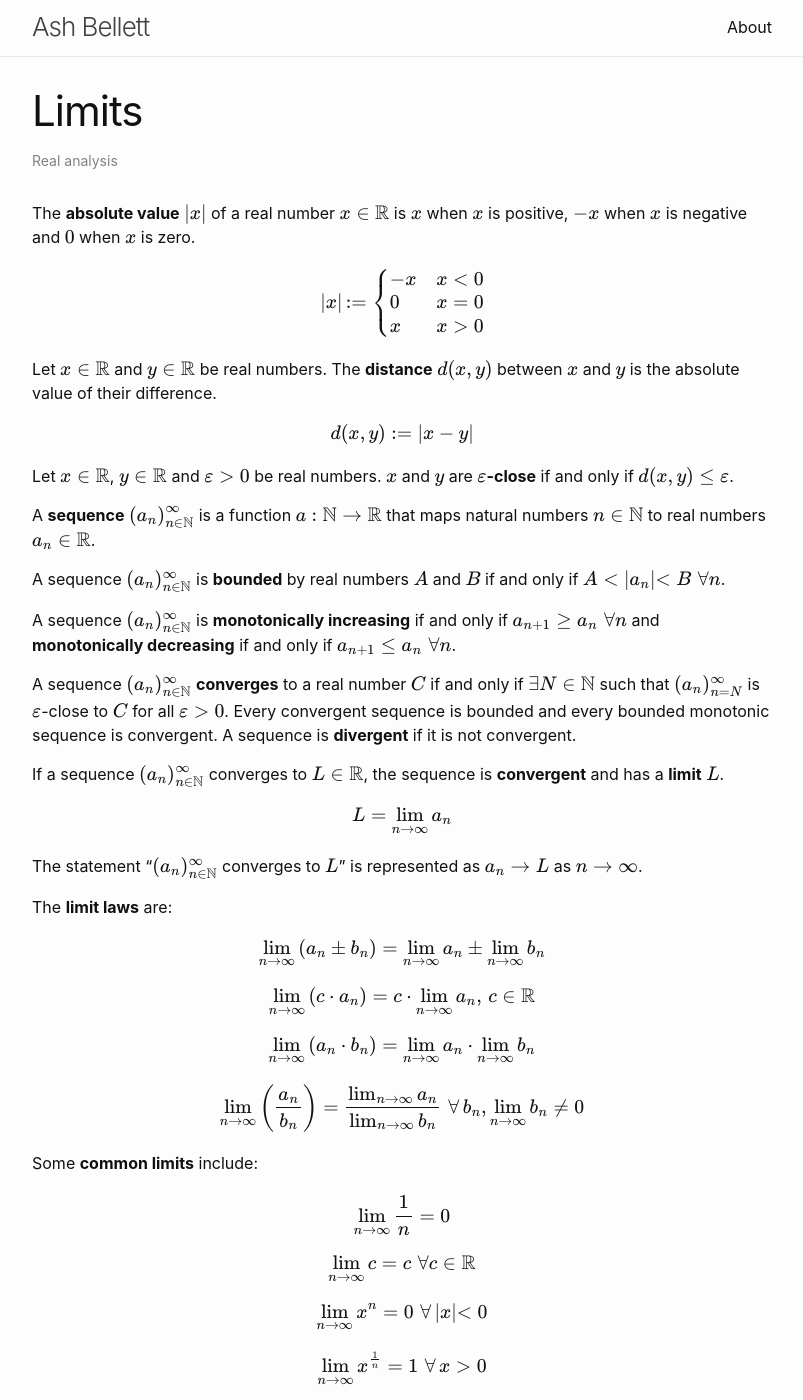
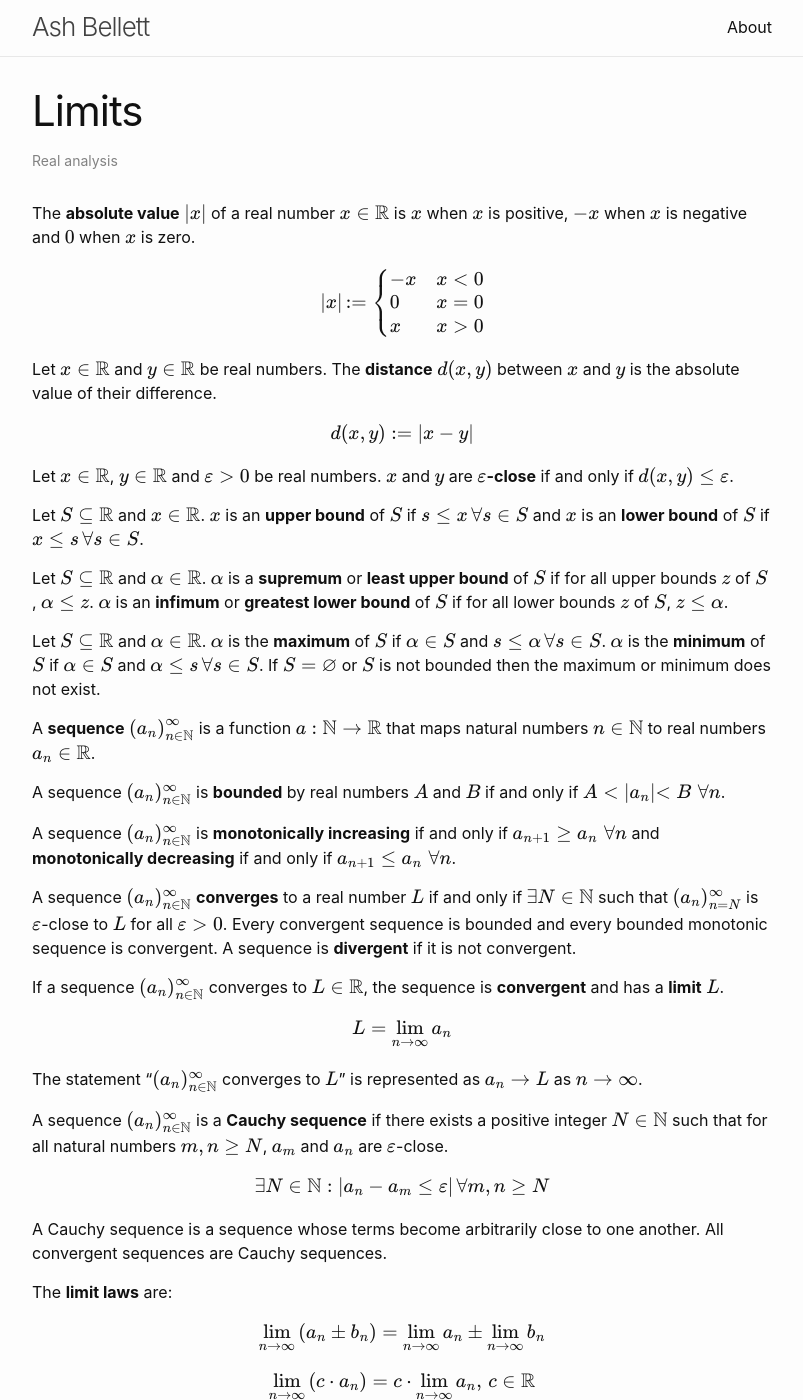
Before and after one commit to ashbellett/ashbellett.github.io, a Jekyll site: the page built from _real-analysis/limits.md, in a window 1280 px wide and 1400 px high. Shown: the whole window, without its empty margins (238-1041 px from the left). Built offline with Jekyll 4.4.1, drawn with Linux system fonts in a browser that asks for light colours; some web fonts are replaced.

Commit message:
Add to sets and limits notes

```diff
--- a/_real-analysis/limits.md
+++ b/_real-analysis/limits.md
@@ -21,19 +21,31 @@ $$d(x,y) := \lvert x-y\lvert$$
 
 Let $$x \in \mathbb{R}$$, $$y \in \mathbb{R}$$ and $$ \varepsilon>0 $$ be real numbers. $$x$$ and $$y$$ are $$ \varepsilon $$**-close** if and only if $$d(x,y) \leq \varepsilon $$.
 
+Let $$S \subseteq \mathbb{R}$$ and $$x \in \mathbb{R}$$. $$x$$ is an **upper bound** of $$S$$ if $$s \leq x \, \forall s \in S$$ and $$x$$ is an **lower bound** of $$S$$ if $$x \leq s \, \forall s \in S$$.
+
+Let $$S \subseteq \mathbb{R}$$ and $$\alpha \in \mathbb{R}$$. $$\alpha$$ is a **supremum** or **least upper bound** of $$S$$ if for all upper bounds $$z$$ of $$S$$, $$\alpha \leq z$$. $$\alpha$$ is an **infimum** or **greatest lower bound** of $$S$$ if for all lower bounds $$z$$ of $$S$$, $$z \leq \alpha$$.
+
+Let $$S \subseteq \mathbb{R}$$ and $$\alpha \in \mathbb{R}$$. $$\alpha$$ is the **maximum** of $$S$$ if $$\alpha \in S$$ and $$s \leq \alpha \, \forall s \in S$$. $$\alpha$$ is the **minimum** of $$S$$ if $$\alpha \in S$$ and $$\alpha \leq s \, \forall s \in S$$. If $$S=\varnothing$$ or $$S$$ is not bounded then the maximum or minimum does not exist.
+
 A **sequence** $$ \left(a_n \right)_{n \in \mathbb{N}}^\infty $$ is a function $$a:\mathbb{N} \rightarrow \mathbb{R}$$ that maps natural numbers $$n \in \mathbb{N}$$ to real numbers $$a_n \in \mathbb{R}$$.
 
 A sequence $$ (a_n)_{n \in \mathbb{N}}^\infty $$ is **bounded** by real numbers $$A$$ and $$B$$ if and only if $$A< \lvert a_n\lvert<B \, \, \forall n$$.
 
 A sequence $$ (a_n)_{n \in \mathbb{N}}^\infty $$ is **monotonically increasing** if and only if $$a_{n+1} \geq a_n \, \, \forall n$$ and **monotonically decreasing** if and only if $$a_{n+1} \leq a_n \, \, \forall n$$.
 
-A sequence $$ (a_n)_{n \in \mathbb{N}}^\infty $$ **converges** to a real number $$C$$ if and only if $$ \exists N \in \mathbb{N}$$ such that $$ (a_n)_{n=N}^\infty $$ is $$ \varepsilon $$-close to $$C$$ for all $$ \varepsilon >0$$. Every convergent sequence is bounded and every bounded monotonic sequence is convergent. A sequence is **divergent** if it is not convergent.
+A sequence $$ (a_n)_{n \in \mathbb{N}}^\infty $$ **converges** to a real number $$L$$ if and only if $$ \exists N \in \mathbb{N}$$ such that $$ (a_n)_{n=N}^\infty $$ is $$ \varepsilon $$-close to $$L$$ for all $$ \varepsilon >0$$. Every convergent sequence is bounded and every bounded monotonic sequence is convergent. A sequence is **divergent** if it is not convergent.
 
 If a sequence $$ (a_n)_{n \in \mathbb{N}}^\infty $$ converges to $$L \in \mathbb{R}$$, the sequence is **convergent** and has a **limit** $$L$$.
 
 $$ L = \lim_{n\rightarrow \infty} a_n$$
 
 The statement "$$ (a_n)_{n \in \mathbb{N}}^\infty $$ converges to $$L$$" is represented as $$a_n \rightarrow L$$ as $$n \rightarrow \infty $$.
+
+A sequence $$ (a_n)_{n \in \mathbb{N}}^\infty $$ is a **Cauchy sequence** if there exists a positive integer $$N \in \mathbb{N}$$ such that for all natural numbers $$m, n \geq N$$, $$a_m$$ and $$a_n$$ are $$\varepsilon$$-close.
+
+$$ \exists N \in \mathbb{N} : \lvert a_n-a_m \leq \varepsilon \lvert \, \forall m,n \geq N $$
+
+A Cauchy sequence is a sequence whose terms become arbitrarily close to one another. All convergent sequences are Cauchy sequences.
 
 The **limit laws** are:
 
```
Also changed, not shown: _set-theory/sets.md (+4 -0 lines).
